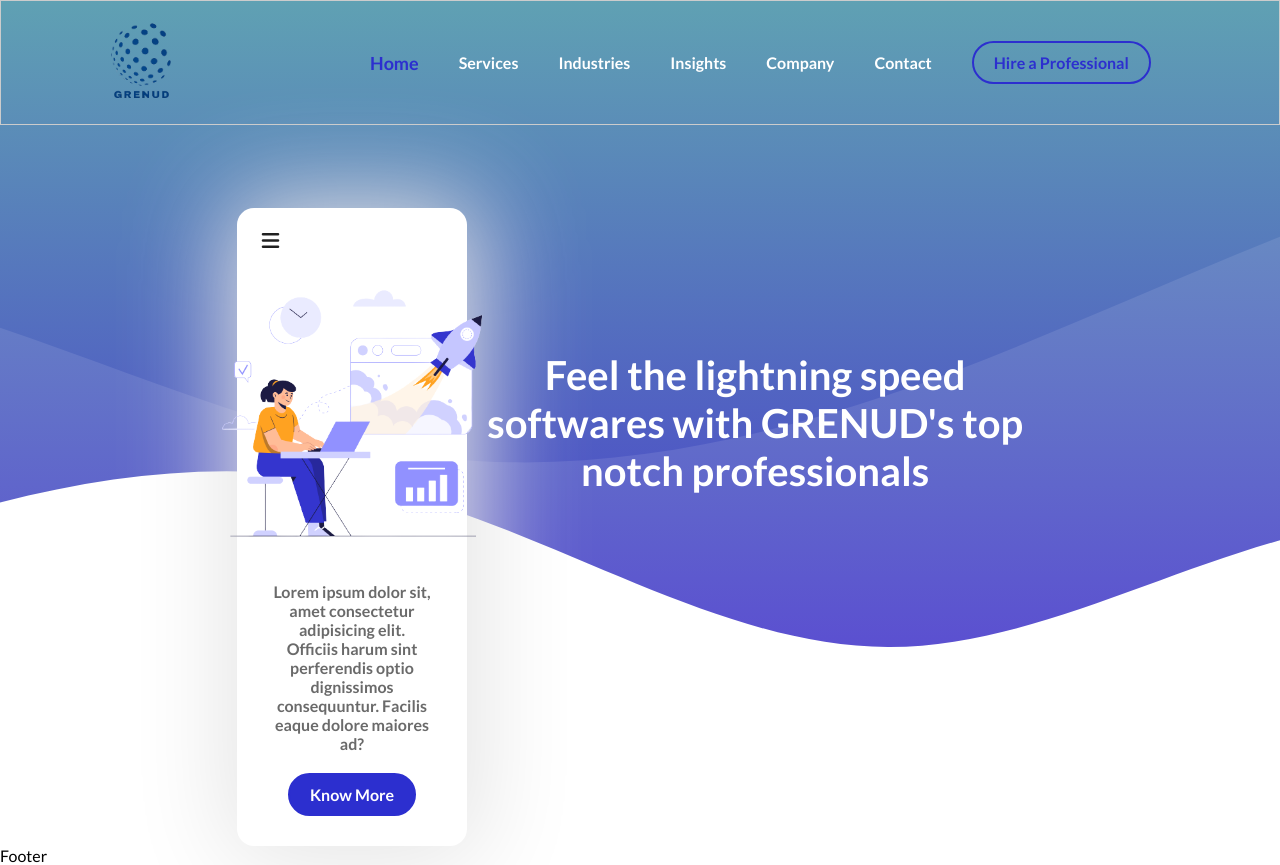
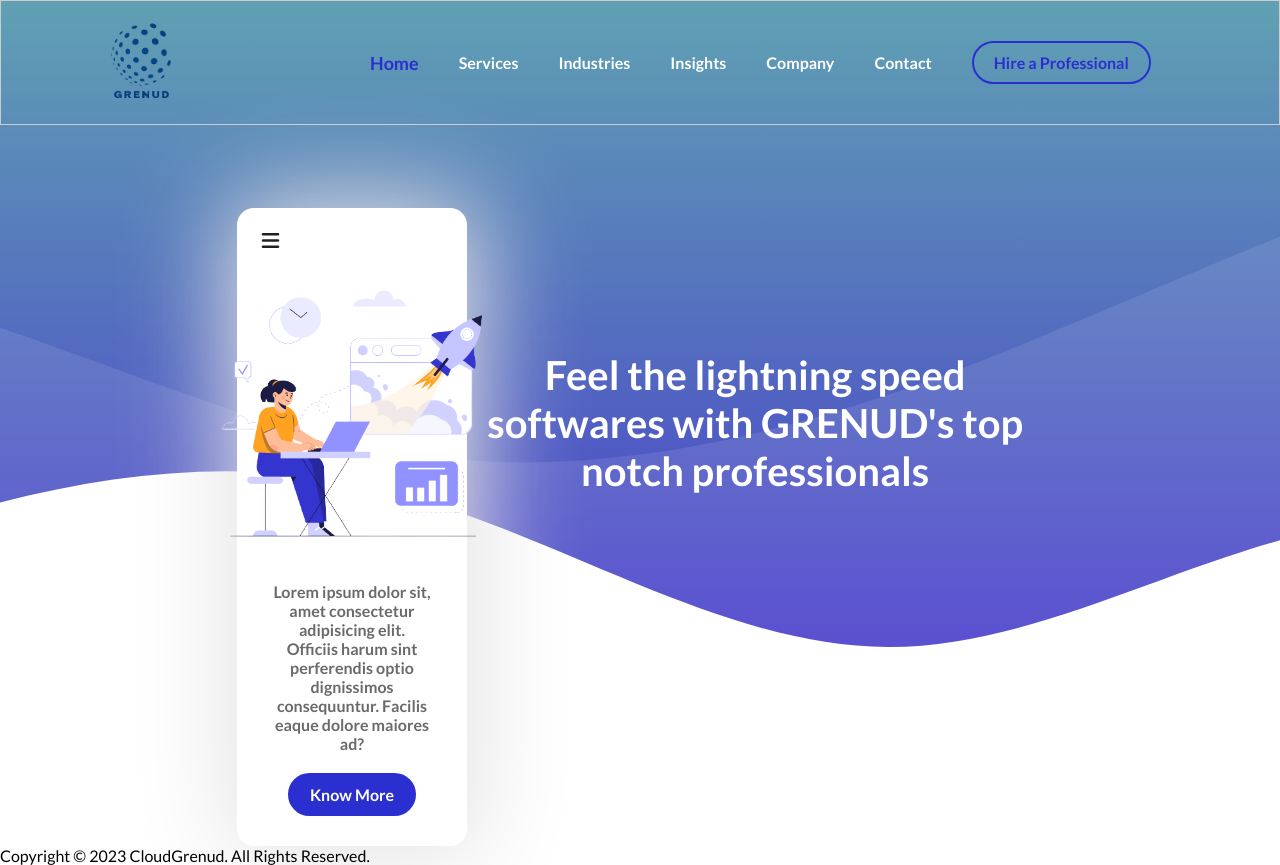
Before and after one commit to muteenk/grenud-frontend, a React (Create React App) app: page / in a window 1280 px wide. Built offline with nearby package versions, Linux system fonts and the light colour scheme.

Commit message:
Added Todo

```diff
--- a/src/components/Footer.jsx
+++ b/src/components/Footer.jsx
@@ -1,9 +1,13 @@
 import React from 'react'
 
 const Footer = () => {
+
+  let year = new Date().getFullYear();
+
   return (
     <footer>
-        Footer
+
+        <p className="copyright">Copyright &copy; {year} CloudGrenud. All Rights Reserved.</p>
     </footer>
   )
 }
```
Also changed, not shown: 1 other file (tests, documents, lock files or other folders).
